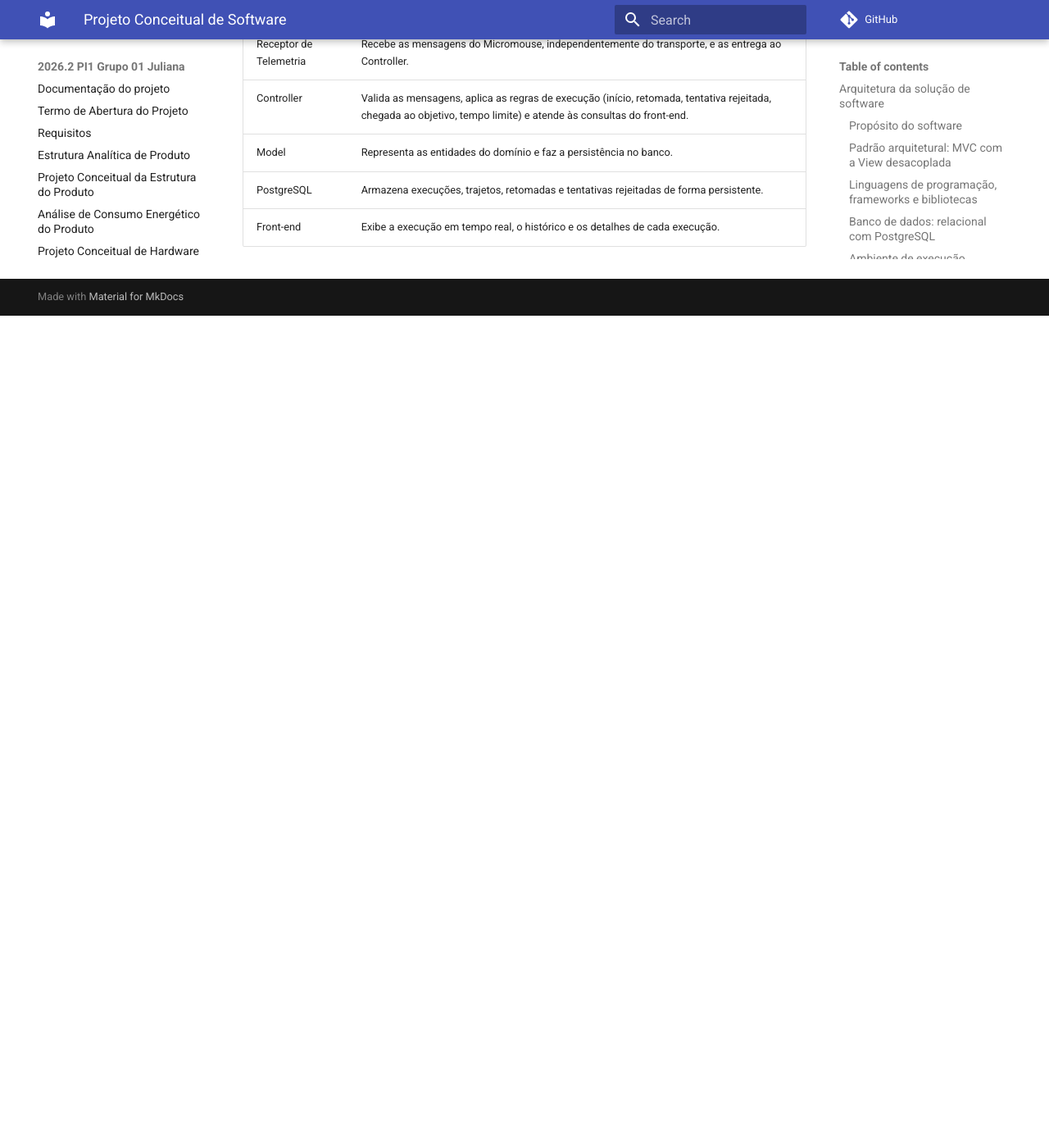
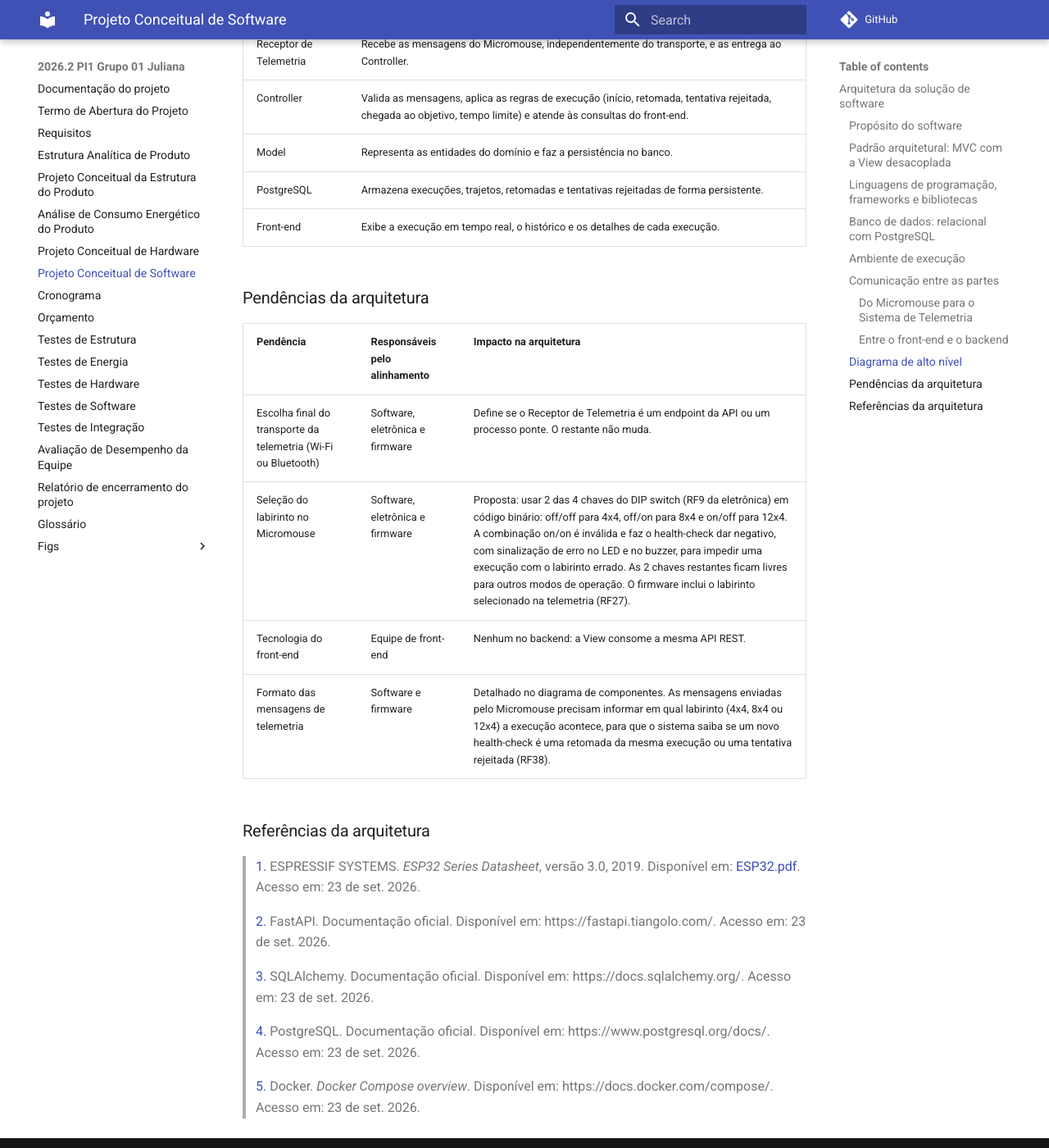
Before and after one commit to fcte-pi1/2026_2_PI1_Grupo01_Juliana, an MkDocs documentation site: the page built from docs/4.4 - Projeto conceitual de software.md, in a window 1280 px wide and 1400 px high, scrolled down 8352 px. Shown: the whole window at 82% size. Built offline with MkDocs 1.6.1 and Material for MkDocs 9.7.7, drawn with Linux system fonts in a browser that asks for light colours; comment, search, counter and statistics services are not loaded; before the commit the page ends 8737 px from its top, so only the background shows below that.

Commit message:
docs: registrar pendências e referências da arquitetura

```diff
--- a/docs/4.4 - Projeto conceitual de software.md
+++ b/docs/4.4 - Projeto conceitual de software.md
@@ -210,3 +210,24 @@ flowchart TB
 | Model | Representa as entidades do domínio e faz a persistência no banco. |
 | PostgreSQL | Armazena execuções, trajetos, retomadas e tentativas rejeitadas de forma persistente. |
 | Front-end | Exibe a execução em tempo real, o histórico e os detalhes de cada execução. |
+
+### Pendências da arquitetura
+
+| Pendência | Responsáveis pelo alinhamento | Impacto na arquitetura |
+| :--- | :--- | :--- |
+| Escolha final do transporte da telemetria (Wi-Fi ou Bluetooth) | Software, eletrônica e firmware | Define se o Receptor de Telemetria é um endpoint da API ou um processo ponte. O restante não muda. |
+| Seleção do labirinto no Micromouse | Software, eletrônica e firmware | Proposta: usar 2 das 4 chaves do DIP switch (RF9 da eletrônica) em código binário: off/off para 4x4, off/on para 8x4 e on/off para 12x4. A combinação on/on é inválida e faz o health-check dar negativo, com sinalização de erro no LED e no buzzer, para impedir uma execução com o labirinto errado. As 2 chaves restantes ficam livres para outros modos de operação. O firmware inclui o labirinto selecionado na telemetria (RF27). |
+| Tecnologia do front-end | Equipe de front-end | Nenhum no backend: a View consome a mesma API REST. |
+| Formato das mensagens de telemetria | Software e firmware | Detalhado no diagrama de componentes. As mensagens enviadas pelo Micromouse precisam informar em qual labirinto (4x4, 8x4 ou 12x4) a execução acontece, para que o sistema saiba se um novo health-check é uma retomada da mesma execução ou uma tentativa rejeitada (RF38). |
+
+### Referências da arquitetura
+
+> <a id="ref-arq-1">1.</a> ESPRESSIF SYSTEMS. *ESP32 Series Datasheet*, versão 3.0, 2019. Disponível em: [ESP32.pdf](dev-docs/ESP32.pdf). Acesso em: 23 de set. 2026.
+
+> <a id="ref-arq-2">2.</a> FastAPI. Documentação oficial. Disponível em: https://fastapi.tiangolo.com/. Acesso em: 23 de set. 2026.
+
+> <a id="ref-arq-3">3.</a> SQLAlchemy. Documentação oficial. Disponível em: https://docs.sqlalchemy.org/. Acesso em: 23 de set. 2026.
+
+> <a id="ref-arq-4">4.</a> PostgreSQL. Documentação oficial. Disponível em: https://www.postgresql.org/docs/. Acesso em: 23 de set. 2026.
+
+> <a id="ref-arq-5">5.</a> Docker. *Docker Compose overview*. Disponível em: https://docs.docker.com/compose/. Acesso em: 23 de set. 2026.
```
